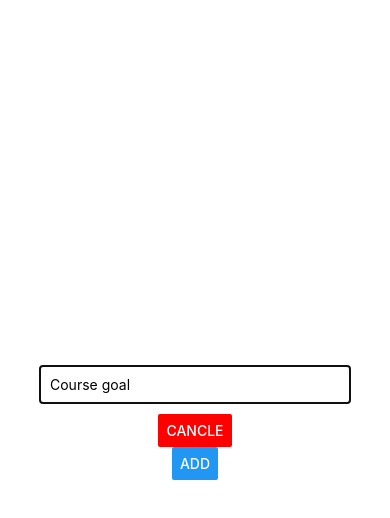
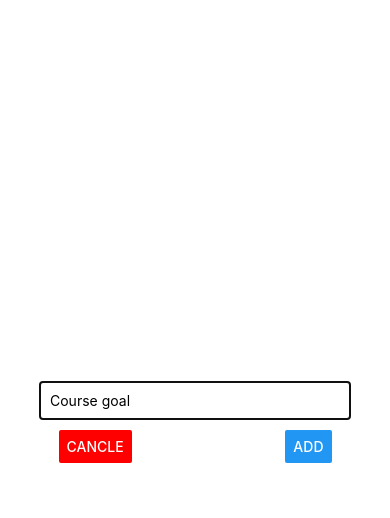
Before and after one commit to hamzamugabo/React-Native-guide, a React Native app: screen / in a window 390 px wide. Both pictures are taken after a click on the button "ADD NEW GOAL". Shown: the top 518 px of the page. Built offline with nearby package versions, Linux system fonts and the light colour scheme.

Commit message:
fix styling

```diff
--- a/components/GoalInput.js
+++ b/components/GoalInput.js
@@ -15,8 +15,10 @@ const GoalInput = props =>{
         <View style={styles.inputContainer}>
         <TextInput placeholder="Course goal" style={styles.input}
          onChangeText={goalInputHandler} value={enteredGoal}/>
+         <View style={styles.buttonContainer}>
          <Button title="CANCLE" color="red" onPress={props.cancle}/>
         <Button title="ADD" onPress={addGoalHandler}/>
+        </View>
       </View>
       </Modal>
     );
@@ -34,6 +36,11 @@ const styles = StyleSheet.create({
         padding:10,
         marginBottom:10,
         width:'80%'
+      },
+      buttonContainer:{
+          flexDirection:'row',
+          justifyContent:'space-between',
+          width:'70%'
       }
 });
 export default GoalInput;
```
